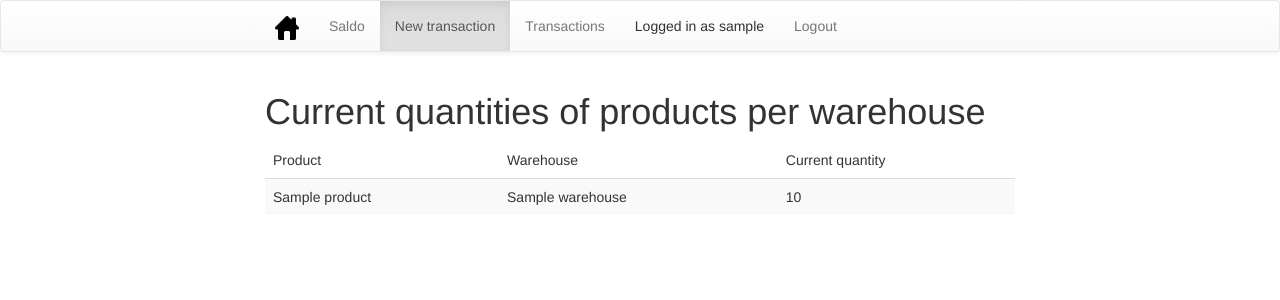
After one commit to Mintsaus/LagerApp, a Django app: page /saldo/ in a window 1280 px wide. The commit adds this page. Shown: the top 300 px of the page. Run offline with Django 3.2, Linux system fonts and the light colour scheme; a user stored in the database is signed in; tables that the repository leaves empty hold one stand-in row (values such as "Sample post"); some libraries are stand-ins or nearby versions.

Commit message:
Fixed pagination, Ajax, navbar and most of the site.

```diff
--- a/Lager/settings.py
+++ b/Lager/settings.py
@@ -103,6 +103,8 @@ AUTH_PASSWORD_VALIDATORS = [
     },
 ]
 
+LOGIN_URL = '/login/'
+LOGIN_REDIRECT_URL = '/'
 
 # Internationalization
 # https://docs.djangoproject.com/en/1.9/topics/i18n/
--- a/LagerApp/models.py
+++ b/LagerApp/models.py
@@ -34,7 +34,7 @@ class Sales(models.Model):
     product = models.ForeignKey(Product)
     warehouse = models.ForeignKey(Warehouse)
     date = models.DateTimeField()
-    quantity = models.IntegerField
+    quantity = models.IntegerField(blank=False)
     user = models.CharField(max_length=128)
 
     def __str__(self):
--- /dev/null
+++ b/LagerApp/static/LagerApp/css/custom.css
@@ -0,0 +1,19 @@
+form#login_form{
+    margin: 50px auto;
+    width: 200px;
+}
+
+select#warehouse_select{
+    padding-right: 0px;
+    width: 59%;
+}
+select#tofrom{
+}
+
+ul.nav li p{
+    padding: 15px 15px 5px 15px;
+}
+
+img#home_button{
+    width: 24px;
+}
--- a/LagerApp/static/LagerApp/js/myscript.js
+++ b/LagerApp/static/LagerApp/js/myscript.js
@@ -1,14 +1,69 @@
 /**
  * Created by Ludwig on 2016-02-26.
  */
+
 $(function(){
+    $('ul.navbar-nav').on('click', 'li', function(event){
+         event.preventDefault();
+        var $this = $(this);
+        var $a = $this.children("a");
+        $this.siblings().removeClass('active');
+        $this.addClass('active');
+        $.get($a.attr('href'), function(data){
+            $('div#main').html(data);
+            window.history.pushState({'title': $a.text(), 'href':$a.attr('href')}, $a.text(), $a.attr('href'));
+        });
+    });
+
+    $('img#home_button').on('click', function(event){
+        event.preventDefault();
+        $a = $(this).parent();
+        $.get($a.attr('href'), function(data){
+            $('div#main').html(data);
+            window.history.pushState({'title': 'Home', 'href':$a.attr('href')}, 'Home', $a.attr('href'));
+        });
+        $('ul.navbar-nav li').removeClass('active');
+    })
+
+    window.onpopstate = function(event){
+        $.get(event.state.href, function(data){
+            $('div#main').html(data);
+        });
+
+        var $list = $('ul.navbar-nav li');
+        var $contains_title;
+        var title = event.state.title;
+        if(title === "Transactions"){
+            $contains_title = $list.children('a:contains("Transactions")');
+        }else if(title === "Saldo"){
+            $contains_title = $list.children('a:contains("Saldo")');
+        }else if(title === "New transaction"){
+            $contains_title = $list.children('a:contains("New transaction")');
+        }
+        console.log($list);
+        console.log($contains_title);
+        $list.removeClass('active');
+        $contains_title.parent().addClass('active');
+    };
+
+    $('#main').on('click', '.paginator', function(event){
+        event.preventDefault();
+        var $a = $(this);
+        $.get($a.attr('href'), function(data){
+            $('div#main').html(data);
+            window.history.pushState({'title': $a.text(), 'href':$a.attr('href')}, $a.text(), $a.attr('href'));
+        });
+    });
+
+    /*
     $('#main').on('submit', function(e){
         e.preventDefault();
+        alert('jquery in myscript');
         var $form = $('#add_form');
         var data = $form.serialize();
         $.post($form.attr('action'), data, function(){
             alert("posted");
         });
     });
-
+*/
 });
--- a/LagerApp/templates/LagerApp/masterpage.html
+++ b/LagerApp/templates/LagerApp/masterpage.html
@@ -12,6 +12,7 @@
     <link rel="stylesheet" href="https://maxcdn.bootstrapcdn.com/bootstrap/3.3.6/css/bootstrap.min.css" integrity="sha384-1q8mTJOASx8j1Au+a5WDVnPi2lkFfwwEAa8hDDdjZlpLegxhjVME1fgjWPGmkzs7" crossorigin="anonymous">
     <!-- Bootstrap Theme -->
     <link rel="stylesheet" href="https://maxcdn.bootstrapcdn.com/bootstrap/3.3.6/css/bootstrap-theme.min.css" integrity="sha384-fLW2N01lMqjakBkx3l/M9EahuwpSfeNvV63J5ezn3uZzapT0u7EYsXMjQV+0En5r" crossorigin="anonymous">
+    <link rel="stylesheet" href="{% static 'LagerApp/css/custom.css' %}">
       <!-- HTML5 shim and Respond.js for IE8 support of HTML5 elements and media queries -->
     <!-- WARNING: Respond.js doesn't work if you view the page via file:// -->
     <!--[if lt IE 9]>
@@ -20,21 +21,33 @@
     <![endif]-->
   </head>
   <body>
-  <nav class="navbar navbar-default" id="main_nav">
-      <div class="container-fluid">
+  <nav class="navbar navbar-default" id="main_navbar">
+      <div class="container">
+          <div class="col-md-2 hidden-xs"></div>
+          <div class="col-md-8">
               <div class="navbar-header">
-              <button type="button" class="navbar-toggle collapsed" data-toggle="collapse" data-target="#main_nav" aria-expanded="false">
+                  <button type="button" class="navbar-toggle collapsed" data-toggle="collapse" data-target="#collapsable-nav" aria-expanded="false">
                       <span class="sr-only"></span>
                       <span class="icon-bar"></span>
                       <span class="icon-bar"></span>
                       <span class="icon-bar"></span>
                   </button>
+                  <a class="navbar-brand" href="/"><img alt="Home Button" src="{% static 'LagerApp/img/homebutton.png' %}" id="home_button"> </a>
               </div><!-----nav header-->
-          <a class="navbar-brand" href="#">Päron</a>
-          <div >
-              <h1 class="navbar-text">LagerAppen</h1>
-          </div>
-      </div>
+
+              <div class="collapse navbar-collapse" id="collapsable-nav">
+                  <ul class="nav navbar-nav">
+                    <li><a href="/saldo/">Saldo</a></li>
+                      <li class="active"><a href="/add/">New transaction</a></li>
+                      <li><a href="/transactions/">Transactions</a></li>
+                      {% if user.is_authenticated %}
+                          <li><p>Logged in as {{ user.username }}</p></li>
+                          <li><a href="/logout/">Logout <span class="sr-only">(current)</span></a></li>
+                      {% endif %}
+                  </ul><!---nav navbar-nav-------->
+              </div><!---#collapsable-nav-------->
+          </div><!---col-md-8-------->
+      </div><!---container-------->
   </nav>
   <div class="container-fluid" id="main">
     {% block content %}
--- /dev/null
+++ b/LagerApp/templates/LagerApp/saldo.html
@@ -0,0 +1,29 @@
+{% extends request.is_ajax|yesno:"LagerApp/base_ajax.html,LagerApp/masterpage.html" %}
+{% block content %}
+    <div class="container">
+      <div class="row">
+      <div class="col-md-2 hidden-xs"></div>
+          <div class="col-md-8">
+          <h1>Current quantities of products per warehouse</h1>
+            {% if saldos %}
+            <table class="table table-striped">
+                <thead>
+                    <tr>
+                        <td>Product</td>
+                        <td>Warehouse</td>
+                        <td>Current quantity</td>
+                    </tr>
+                </thead>
+                {% for s in saldos %}
+                    <tr>
+                        <td>{{ s.prod }}</td>
+                        <td>{{ s.warehouse }}</td>
+                        <td>{{ s.quant }}</td>
+                    </tr>
+                {% endfor %}
+            </table>
+            {% endif %}
+          </div><!---Col-md-6----->
+      </div> <!---Row----->
+    </div>
+{% endblock %}
--- a/LagerApp/urls.py
+++ b/LagerApp/urls.py
@@ -1,12 +1,16 @@
 
-from django.conf.urls import url
+from django.conf.urls import url, include
 from . import views
+from django.contrib.auth import views as auth_views
 
 
 urlpatterns = [
-    url(r'^$', views.startpage),
-    url(r'^products$', views.products),
-    url(r'^add', views.add_order),
-    url(r'^transaction', views.transaction),
-
+    url(r'^$', views.add_order),
+    url(r'^transactions/$', views.transactions),
+    url(r'^add/$', views.add_order),
+    url(r'^transaction/$', views.transaction),
+    url(r'^saldo/$', views.saldo),
+    url(r'^login/$', auth_views.login, {'template_name': 'LagerApp/login.html'}),
+    url(r'^logout/$', auth_views.logout, {'template_name': 'LagerApp/logout.html'}),
+    url(r'^', include('django.contrib.auth.urls'))
 ]
--- a/LagerApp/views.py
+++ b/LagerApp/views.py
@@ -1,31 +1,68 @@
-from django.shortcuts import render
+from django.shortcuts import render, redirect
 from .models import Product, Sales, Warehouse
 import datetime
+from django.db.models import Sum
+from django.contrib.auth.decorators import login_required
+from django.core.paginator import Paginator, PageNotAnInteger, EmptyPage
+from django.contrib.auth import authenticate
+#from .forms import AddForm
 
 # Create your views here.
 
 
+@login_required()
 def startpage(request):
     return render(request, 'LagerApp/index.html')
 
 
-def products(request):
-    prods = Product.objects.all()
-    return render(request, 'LagerApp/products.html', {'products': prods})
+@login_required()
+def transactions(request):
+    trans = Sales.objects.all()
+    paginator = Paginator(trans, 5)
+    page = request.GET.get('page')
+    print page
+    try:
+        tosee = paginator.page(page)
+    except PageNotAnInteger:
+        tosee = paginator.page(1)
+    except EmptyPage:
+        tosee = paginator.page(paginator.num_pages)
+    return render(request, 'LagerApp/transactions.html', {'transactions': tosee})
 
 
+@login_required()
 def add_order(request):
-    return render(request, 'LagerApp/add_order.html')
+    #form = AddForm()
+    if request.method == 'POST':
+        #form = AddForm(request.POST)
+        print 'posted'
+    return render(request, 'LagerApp/add_order.html')#, {'form': form})
 
-
+@login_required()
 def transaction(request):
     if request.method == 'POST':
         prod = Product.objects.get(name=request.POST[u'product'])
         wh = Warehouse.objects.get(name=request.POST[u'warehouse'])
-
+        quant = int(request.POST[u'quantity'])
+        if request.POST[u'tofrom'] == "from":
+            quant = quant*(-1)
         date = datetime.date(int(request.POST[u'year']), int(request.POST[u'month']), int(request.POST[u'day']))
-        print date
-        sale = Sales.objects.create(product=prod, warehouse=wh, date=date)
+        sale = Sales.objects.create(product=prod, warehouse=wh, date=date, quantity=quant)
         sale.save()
 
         return render(request, 'LagerApp/index.html')
+
+@login_required()
+def saldo(request):
+    products = Product.objects.all()
+    warehouses = Warehouse.objects.all()
+    saldon = [products, warehouses]
+    saldos =[]
+
+    for p in products:
+        for w in warehouses:
+            quant_dict = Sales.objects.filter(product=p, warehouse=w).aggregate(Sum('quantity'))
+            quant = quant_dict.get('quantity__sum')
+            saldos.append({'prod': p.name, 'warehouse': w.name, 'quant': quant})
+
+    return render(request, 'LagerApp/saldo.html', {'saldos': saldos})
```
Also changed, not shown: LagerApp/forms.py (added, +14 -0 lines), LagerApp/templates/LagerApp/add_form.html (added, +20 -0 lines), LagerApp/templates/LagerApp/add_order.html (+18 -3 lines), LagerApp/templates/LagerApp/login.html (added, +23 -0 lines), LagerApp/templates/LagerApp/logout.html (added, +13 -0 lines), LagerApp/templates/LagerApp/products.html (deleted, +0 -17 lines), LagerApp/templates/LagerApp/transactions.html (added, +45 -0 lines), LagerApp/templates/registration/logged_out.html (added, +13 -0 lines), LagerApp/templates/registration/login.html (added, +38 -0 lines), LagerApp/static/LagerApp/img/homebutton.png (added). Lines whose indentation alone changed are shown as unchanged.
